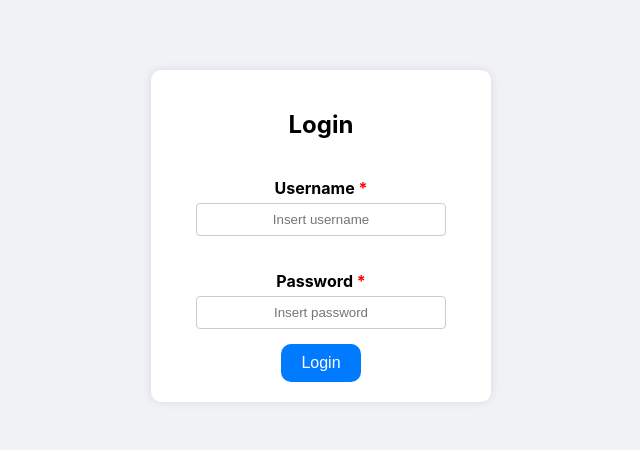
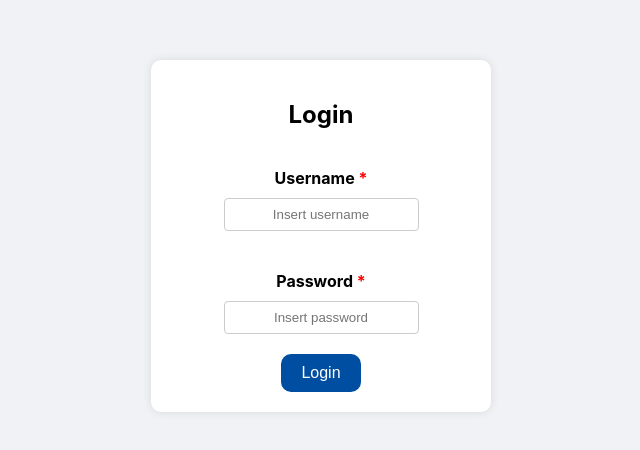
Before and after one commit to mathiasdallapalma/Progetto-WEB, a React (Create React App) app in the folder client/: page / in a window 1280 px wide. Shown: the part 164-614 px from the top of the page, without its empty margins (319-959 px from the left). Built offline with nearby package versions, Linux system fonts and the light colour scheme.

Commit message:
improved accessibility of login, added react icons, improved contrast

```diff
--- a/client/package.json
+++ b/client/package.json
@@ -15,13 +15,14 @@
     "axios": "^1.6.8",
     "cors": "^2.8.5",
     "date-fns": "^3.6.0",
+    "datepicker": "^0.0.0",
     "focus-trap-react": "^10.2.3",
-    "datepicker": "^0.0.0",
     "js-cookie": "^3.0.5",
     "react": "^18.3.1",
     "react-cookie": "^7.1.4",
     "react-datepicker": "^6.9.0",
     "react-dom": "^18.3.1",
+    "react-icons": "^5.2.1",
     "react-router-dom": "^6.23.0",
     "react-scripts": "5.0.1",
     "reactjs-popup": "^2.0.6",
--- a/client/src/pages/login.css
+++ b/client/src/pages/login.css
@@ -31,9 +31,16 @@ label {
 input {
   width: 100%;
   padding: 10px;
+  margin-top: 5px;
+  margin-bottom: 5px;
   border: 1px solid #ccc;
   border-radius: 5px;
-  box-sizing: border-box;
+}
+
+.input-wrapper {
+  position: relative;
+  display: flex;
+  align-items: center;
 }
 
 .login {
@@ -54,7 +61,7 @@ button:hover {
 
 .error-message {
   color: white;
-  background-color: #d9534f;
+  background-color: #952723;
   padding: 10px;
   margin-top: 10px;
   margin-bottom: 15px;
@@ -63,7 +70,7 @@ button:hover {
 }
 
 .login-btn {
-  background-color: #007bff;
+  background-color: #004EA2;
   color: white;
   padding: 10px 20px;
   border: none;
@@ -83,3 +90,10 @@ button:hover {
 .required {
     color: red;
 }
+
+.error-icon {
+  position: absolute;
+  right: 10px;
+  color: red;
+  font-size: 1.2em; /* Adjust the size of the icon if needed */
+}
--- a/client/src/pages/login.js
+++ b/client/src/pages/login.js
@@ -3,6 +3,7 @@ import axios from "axios";
 import { useCookies } from "react-cookie";
 import { useNavigate } from "react-router-dom";
 import Cookies from "js-cookie";
+import { FaExclamationCircle } from "react-icons/fa";
 import './login.css';
 
 
@@ -21,20 +22,33 @@ const Login = () => {
 
   const [username, setUsername] = useState("");
   const [password, setPassword] = useState("");
-  const [errorMessage, setErrorMessage] = useState(""); // Stato per il messaggio di errore
+  const [errorMessage, setErrorMessage] = useState("");
+  const [usernameError, setUsernameError] = useState(false)
+  const [passwordError, setPasswordError] = useState(false)
 
   const navigate = useNavigate();
 
   const handleSubmit = async (event) => {
     event.preventDefault();
+    setUsernameError(false);
+    setPasswordError(false);
+    let hasError = false;
+
     if (!username && !password) {
         setErrorMessage("Username and Password are required");
     }
     else if (!username) {
         setErrorMessage("Username is required");
+        setUsernameError(true)
+        //hasError = true
     }
     else if (!password) {
         setErrorMessage("Password is required");
+        setPasswordError(true)
+        //hasError = true
+    }
+    if (hasError) {
+        setErrorMessage('Please fill out all required fields.')
     }
     else try {
       console.log(apiProxy + '/api/v1/auth/login')
@@ -70,6 +84,9 @@ const Login = () => {
         setErrorMessage(result.data.message);
       }
     } catch (error) {
+      setUsername("")
+      setPassword("")
+      //setErrorMessage("User not found")
       console.error(error);
     }
   };
@@ -106,7 +123,7 @@ const Login = () => {
     </div>
   );*/
 
-  return (
+  /*return (
     <div aria-label="Login page" class="auth-container">
       <form onSubmit={handleSubmit} role="form">
         <h2>Login</h2>
@@ -126,5 +143,49 @@ const Login = () => {
         <button class="login-btn" type="submit" aria-label="Login">Login</button>
       </form>
     </div>
-  )
+  )*/
+
+  return (
+      <div aria-label="Login page" className="auth-container">
+        <form onSubmit={handleSubmit} role="form" aria-describedby="error-message">
+          <h2>Login</h2>
+          <div className={`form-group ${usernameError ? 'has-error' : ''}`}>
+            <label htmlFor="username">Username <span className="required" aria-hidden="true">*</span></label>
+            <div className="input-wrapper">
+              <input
+                placeholder="Insert username"
+                aria-required="true"
+                type="text"
+                id="username"
+                value={username}
+                onChange={(event) => setUsername(event.target.value)}
+                aria-labelledby="username-label"
+              />
+              {usernameError && <FaExclamationCircle className="error-icon" aria-hidden="true" />}
+            </div>
+          </div>
+          <div className={`form-group ${passwordError ? 'has-error' : ''}`}>
+            <label htmlFor="password">Password <span className="required" aria-hidden="true">*</span></label>
+            <div className="input-wrapper">
+              <input
+                placeholder="Insert password"
+                aria-required="true"
+                type="password"
+                id="password"
+                value={password}
+                onChange={(event) => setPassword(event.target.value)}
+                aria-labelledby="password-label"
+              />
+              {passwordError && <FaExclamationCircle className="error-icon" aria-hidden="true" />}
+            </div>
+          </div>
+          {errorMessage && (
+            <div id="error-message" className="error-message" role="alert">
+              {errorMessage}
+            </div>
+          )}
+          <button className="login-btn" type="submit" aria-label="Submit">Login</button>
+        </form>
+      </div>
+    );
 };
```
